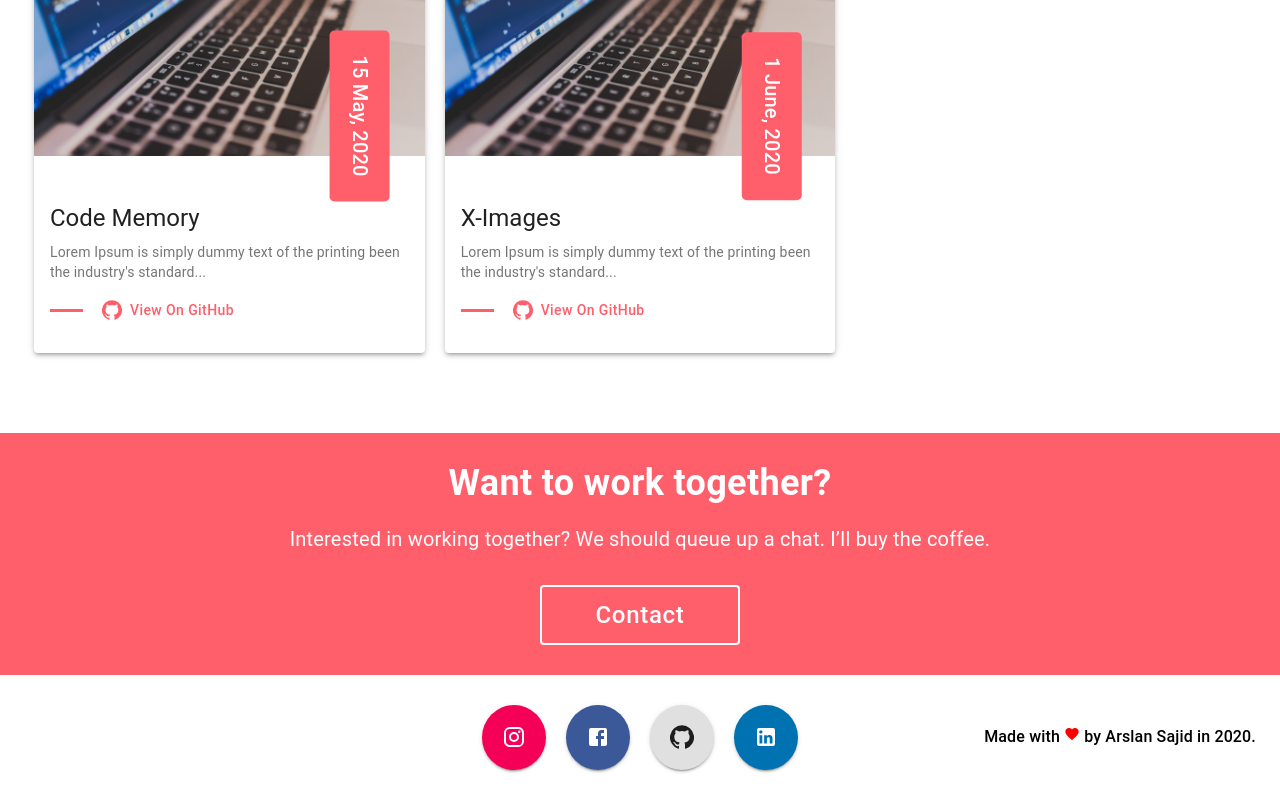
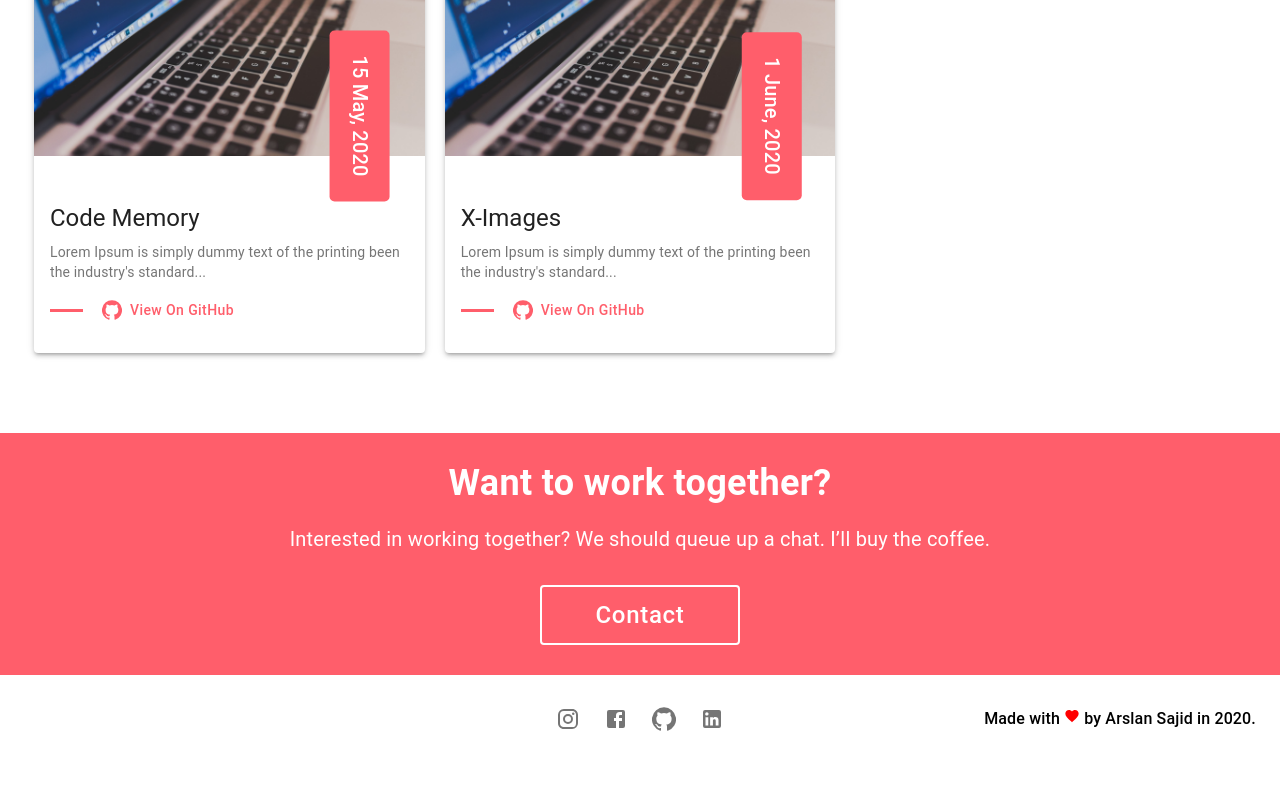
Before and after one commit to arslansajid/portfolio, a React (Create React App) app: page / in a window 1280 px wide. Shown: the part 5442-6242 px from the top of the page. After the commit the page ends 6205 px from the top, so only its background shows below. Built offline with nearby package versions, Linux system fonts and the light colour scheme.

Commit message:
updated footer

```diff
--- a/src/components/Footer.js
+++ b/src/components/Footer.js
@@ -6,7 +6,7 @@ import GitHubIcon from '@material-ui/icons/GitHub';
 import FacebookIcon from '@material-ui/icons/Facebook';
 import LinkedInIcon from '@material-ui/icons/LinkedIn';
 import InstagramIcon from '@material-ui/icons/Instagram';
-import { makeStyles, Button } from '@material-ui/core';
+import { makeStyles, IconButton } from '@material-ui/core';
 import Colors from '../styles/Colors';
 
 const Footer = () => {
@@ -35,53 +35,53 @@ const Footer = () => {
                                 target="_blank"
                                 rel="noopener noreferrer"
                             >
-                            <Button
+                            <IconButton
                                 variant="contained"
-                                color="secondary"
-                                className={`${classes.button} `}
+                                // color="secondary"
+                                // className={`${classes.button} `}
                             >
                                 <InstagramIcon />
-                            </Button>
+                            </IconButton>
                             </a>
                             <a
                                 href="https://fb.com/arslan.sajid.773"
                                 target="_blank"
                                 rel="noopener noreferrer"
                             >
-                                <Button
+                                <IconButton
                                     variant="contained"
-                                    color="primary"
-                                    className={`${classes.button} ${classes.fbButton}`}
+                                    // color="primary"
+                                    // className={`${classes.button} ${classes.fbButton}`}
                                 >
                                     <FacebookIcon />
-                                </Button>
+                                </IconButton>
                             </a>
                             <a
                                 href="https://github.com/arslansajid"
                                 target="_blank"
                                 rel="noopener noreferrer"
                             >
-                            <Button
+                            <IconButton
                                 variant="contained"
-                                color="default"
-                                className={classes.button}
+                                // color="default"
+                                // className={classes.button}
 
                             >
                                 <GitHubIcon />
-                            </Button>
+                            </IconButton>
                             </a>
                             <a
                                 href="https://www.linkedin.com/in/arslan-sajid-b13005107/"
                                 target="_blank"
                                 rel="noopener noreferrer"
                             >
-                            <Button
+                            <IconButton
                                 variant="contained"
-                                color="primary"
-                                className={`${classes.button} ${classes.liButton}`}
+                                // color="primary"
+                                // className={`${classes.button} ${classes.liButton}`}
                             >
                                 <LinkedInIcon />
-                            </Button>
+                            </IconButton>
                             </a>
                         </div>
                     </Grid>
```
